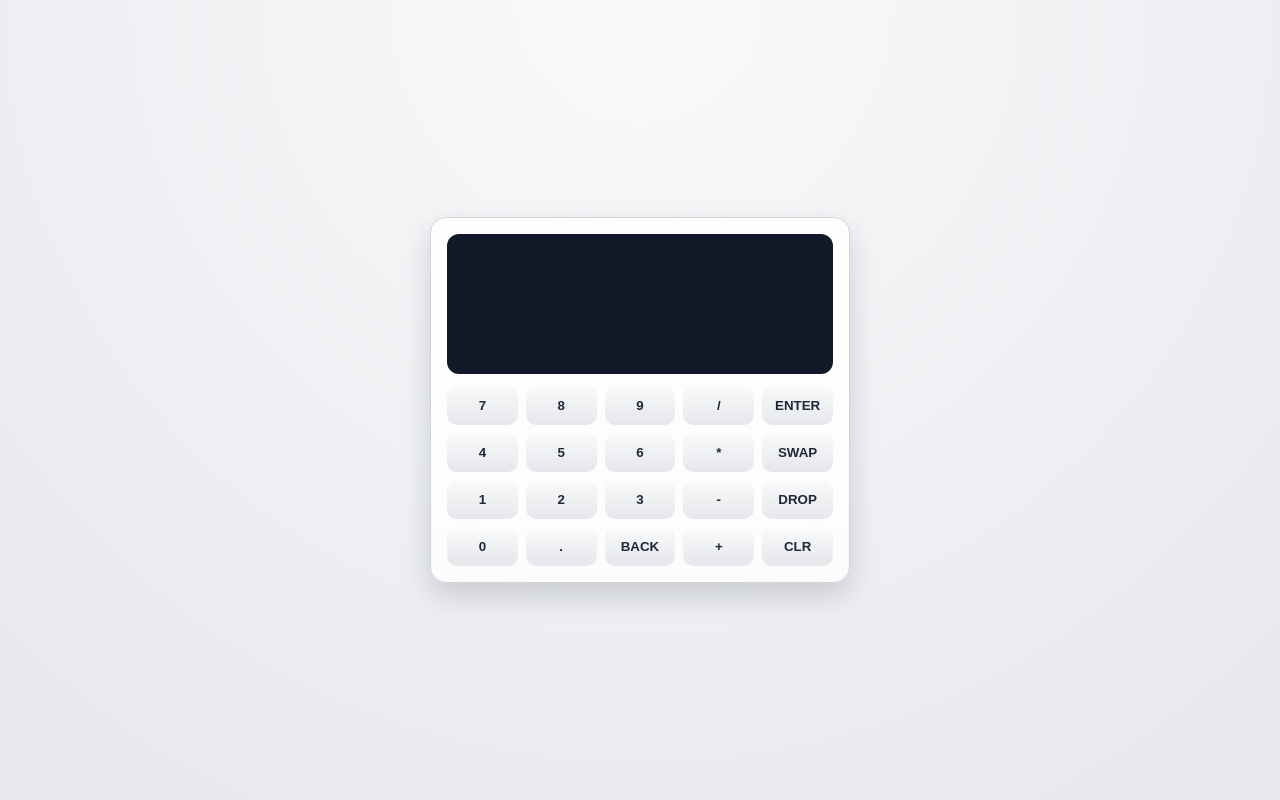
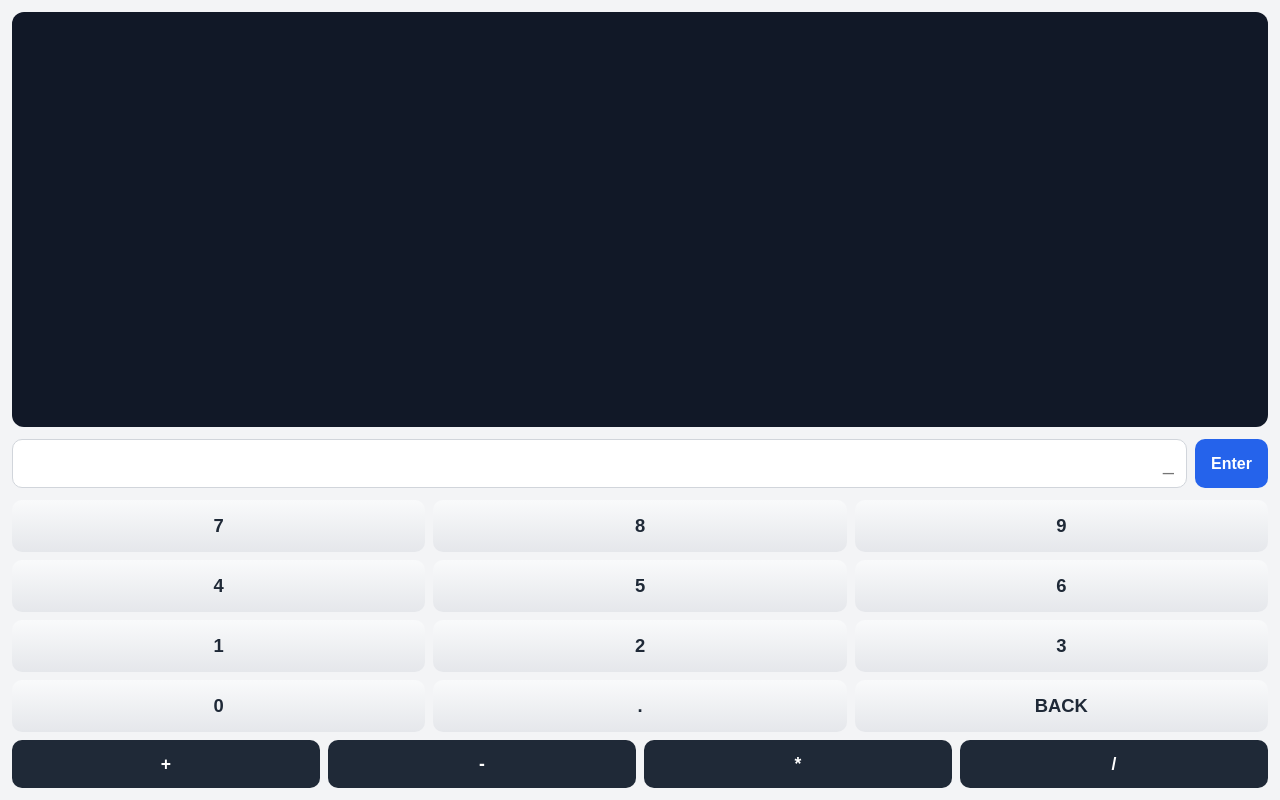
Before and after one commit to u1roh/k3-ts, a website built with Vite: page apps/pwa/index.html in a window 1280 px wide. Built offline with nearby package versions, Linux system fonts and the light colour scheme; what @rpn/contracts would draw is missing.

Commit message:
Align UI with updated spec layout and keypad

```diff
--- a/apps/pwa/src/main.ts
+++ b/apps/pwa/src/main.ts
@@ -1,11 +1,15 @@
 import { createCalculatorFacade, keyIntentToCommand, KeyIntent } from "@rpn/contracts";
 import "./style.css";
 
-const keys: ReadonlyArray<KeyIntent> = [
-  "7", "8", "9", "/", "ENTER",
-  "4", "5", "6", "*", "SWAP",
-  "1", "2", "3", "-", "DROP",
-  "0", ".", "BACK", "+", "CLR"
+const keypadIntents: ReadonlyArray<KeyIntent> = [
+  "7", "8", "9",
+  "4", "5", "6",
+  "1", "2", "3",
+  "0", ".", "BACK"
+];
+
+const operatorIntents: ReadonlyArray<KeyIntent> = [
+  "+", "-", "*", "/"
 ];
 
 const app = document.querySelector<HTMLDivElement>("#app");
@@ -14,51 +18,74 @@ if (!app) {
 }
 
 app.innerHTML = `
-  <main class="shell">
-    <section class="display">
+  <main class="screen">
+    <section class="stack-area">
       <div id="error" class="error"></div>
-      <pre id="stack" class="stack"></pre>
-      <div id="entry" class="entry"></div>
+      <div id="stack" class="stack"></div>
     </section>
-    <section id="keys" class="keys"></section>
+    <section class="input-area">
+      <input id="entry" class="entry-input" type="text" readonly />
+      <button id="enter-key" class="enter-key" type="button">Enter</button>
+    </section>
+    <section class="keypad-area">
+      <div id="keypad" class="keypad"></div>
+      <div id="ops" class="ops"></div>
+    </section>
   </main>
 `;
 
 const facade = createCalculatorFacade();
 const errorEl = document.querySelector<HTMLDivElement>("#error");
-const stackEl = document.querySelector<HTMLPreElement>("#stack");
-const entryEl = document.querySelector<HTMLDivElement>("#entry");
-const keysEl = document.querySelector<HTMLDivElement>("#keys");
+const stackEl = document.querySelector<HTMLDivElement>("#stack");
+const entryEl = document.querySelector<HTMLInputElement>("#entry");
+const keypadEl = document.querySelector<HTMLDivElement>("#keypad");
+const opsEl = document.querySelector<HTMLDivElement>("#ops");
+const enterKeyEl = document.querySelector<HTMLButtonElement>("#enter-key");
 
-if (!errorEl || !stackEl || !entryEl || !keysEl) {
+if (!errorEl || !stackEl || !entryEl || !keypadEl || !opsEl || !enterKeyEl) {
   throw new Error("Missing UI elements");
 }
 
+const runIntent = (intent: KeyIntent) => {
+  facade.dispatch(keyIntentToCommand(intent));
+  render();
+};
+
+const createKey = (intent: KeyIntent, className: string): HTMLButtonElement => {
+  const button = document.createElement("button");
+  button.type = "button";
+  button.className = className;
+  button.dataset.intent = intent;
+  button.textContent = intent;
+  button.addEventListener("click", () => runIntent(intent));
+  return button;
+};
+
+keypadIntents.forEach((intent) => {
+  keypadEl.append(createKey(intent, "key"));
+});
+
+operatorIntents.forEach((intent) => {
+  opsEl.append(createKey(intent, "op-key"));
+});
+
+enterKeyEl.addEventListener("click", () => runIntent("ENTER"));
+
+const renderStackLines = (lines: ReadonlyArray<string>): string =>
+  lines.length === 0 ? "(empty)" : lines.join("<br />");
+
 const render = () => {
   const display = facade.toDisplayModel();
-  stackEl.textContent = display.stackLines.join("\n");
-  entryEl.textContent = display.entryLine;
+  stackEl.innerHTML = renderStackLines(display.stackLines);
+  entryEl.value = display.entryLine === "_" ? "" : display.entryLine;
+  entryEl.placeholder = "_";
   errorEl.textContent = display.error ?? "";
 };
-
-keys.forEach((intent) => {
-  const button = document.createElement("button");
-  button.type = "button";
-  button.className = "key";
-  button.dataset.intent = intent;
-  button.textContent = intent;
-  button.addEventListener("click", () => {
-    facade.dispatch(keyIntentToCommand(intent));
-    render();
-  });
-  keysEl.append(button);
-});
 
 window.addEventListener("keydown", (event) => {
   const map: Record<string, KeyIntent | undefined> = {
     Enter: "ENTER",
     Backspace: "BACK",
-    Escape: "CLR",
     ".": ".",
     "+": "+",
     "-": "-",
@@ -71,8 +98,7 @@ window.addEventListener("keydown", (event) => {
     return;
   }
   event.preventDefault();
-  facade.dispatch(keyIntentToCommand(intent));
-  render();
+  runIntent(intent);
 });
 
 render();
--- a/apps/pwa/src/style.css
+++ b/apps/pwa/src/style.css
@@ -1,7 +1,7 @@
 :root {
   color-scheme: light;
   font-family: "Avenir Next", "Hiragino Kaku Gothic ProN", sans-serif;
-  background: radial-gradient(circle at top, #f9fafb, #e5e7eb);
+  background: #f3f4f6;
   color: #111827;
 }
 
@@ -9,63 +9,114 @@
   box-sizing: border-box;
 }
 
+html,
 body {
   margin: 0;
-  min-height: 100vh;
-  display: grid;
-  place-items: center;
+  height: 100%;
 }
 
-.shell {
-  width: min(100vw - 1.5rem, 420px);
-  background: #ffffffd9;
-  border-radius: 16px;
-  border: 1px solid #d1d5db;
-  box-shadow: 0 12px 28px rgb(31 41 55 / 18%);
-  padding: 1rem;
+#app {
+  height: 100%;
 }
 
-.display {
-  background: #111827;
-  border-radius: 12px;
-  color: #f9fafb;
-  padding: 0.75rem;
-  margin-bottom: 0.75rem;
+.screen {
+  min-height: 100dvh;
+  display: grid;
+  grid-template-rows: minmax(0, 1fr) auto auto;
+  gap: 0.75rem;
+  padding: max(0.75rem, env(safe-area-inset-top)) 0.75rem max(0.75rem, env(safe-area-inset-bottom));
 }
 
 .error {
-  min-height: 1.25rem;
-  color: #fca5a5;
+  min-height: 1.1rem;
+  color: #dc2626;
   font-size: 0.8rem;
 }
 
+.stack-area {
+  min-height: 0;
+  background: #111827;
+  color: #f9fafb;
+  border-radius: 12px;
+  padding: 0.75rem;
+  display: grid;
+  grid-template-rows: auto minmax(0, 1fr);
+}
+
 .stack {
-  min-height: 6rem;
-  margin: 0;
+  overflow-y: auto;
+  align-self: start;
+  text-align: left;
+  line-height: 1.45;
   font-family: "Menlo", "Consolas", monospace;
 }
 
-.entry {
-  text-align: right;
-  font-size: 1.4rem;
-  font-weight: 600;
+.input-area {
+  display: grid;
+  grid-template-columns: 1fr auto;
+  gap: 0.5rem;
 }
 
-.keys {
+.entry-input {
+  width: 100%;
+  border: 1px solid #d1d5db;
+  border-radius: 10px;
+  padding: 0.75rem;
+  font-size: 1.25rem;
+  text-align: right;
+  background: #ffffff;
+}
+
+.enter-key {
+  border: none;
+  border-radius: 10px;
+  padding: 0 1rem;
+  font-size: 1rem;
+  font-weight: 700;
+  background: #2563eb;
+  color: #ffffff;
+}
+
+.keypad-area {
   display: grid;
-  grid-template-columns: repeat(5, minmax(0, 1fr));
+  gap: 0.5rem;
+}
+
+.keypad {
+  display: grid;
+  grid-template-columns: repeat(3, minmax(0, 1fr));
   gap: 0.5rem;
 }
 
 .key {
+  min-height: 3.25rem;
   border: none;
   border-radius: 10px;
-  padding: 0.75rem 0.5rem;
+  padding: 0.5rem;
+  font-size: 1.15rem;
+  font-weight: 700;
   background: linear-gradient(180deg, #f9fafb, #e5e7eb);
   color: #1f2937;
-  font-weight: 600;
 }
 
-.key:active {
+.ops {
+  display: grid;
+  grid-template-columns: repeat(4, minmax(0, 1fr));
+  gap: 0.5rem;
+}
+
+.op-key {
+  min-height: 3rem;
+  border: none;
+  border-radius: 10px;
+  font-size: 1.1rem;
+  font-weight: 700;
+  background: #1f2937;
+  color: #ffffff;
+}
+
+.key:active,
+.op-key:active,
+.enter-key:active {
   transform: translateY(1px);
 }
--- a/packages/contracts/src/index.ts
+++ b/packages/contracts/src/index.ts
@@ -27,7 +27,7 @@ export const createCalculatorFacade = (): CalculatorFacade => {
       return state;
     },
     toDisplayModel: (current = state) => ({
-      stackLines: [...current.stack].reverse().map((v, i) => `${i}: ${v}`),
+      stackLines: current.stack.map((v, i) => `${i}: ${v}`),
       entryLine: current.entry === "" ? "_" : current.entry,
       error: current.error
     })
```
Also changed, not shown: docs/spec.md (added, +19 -0 lines).
